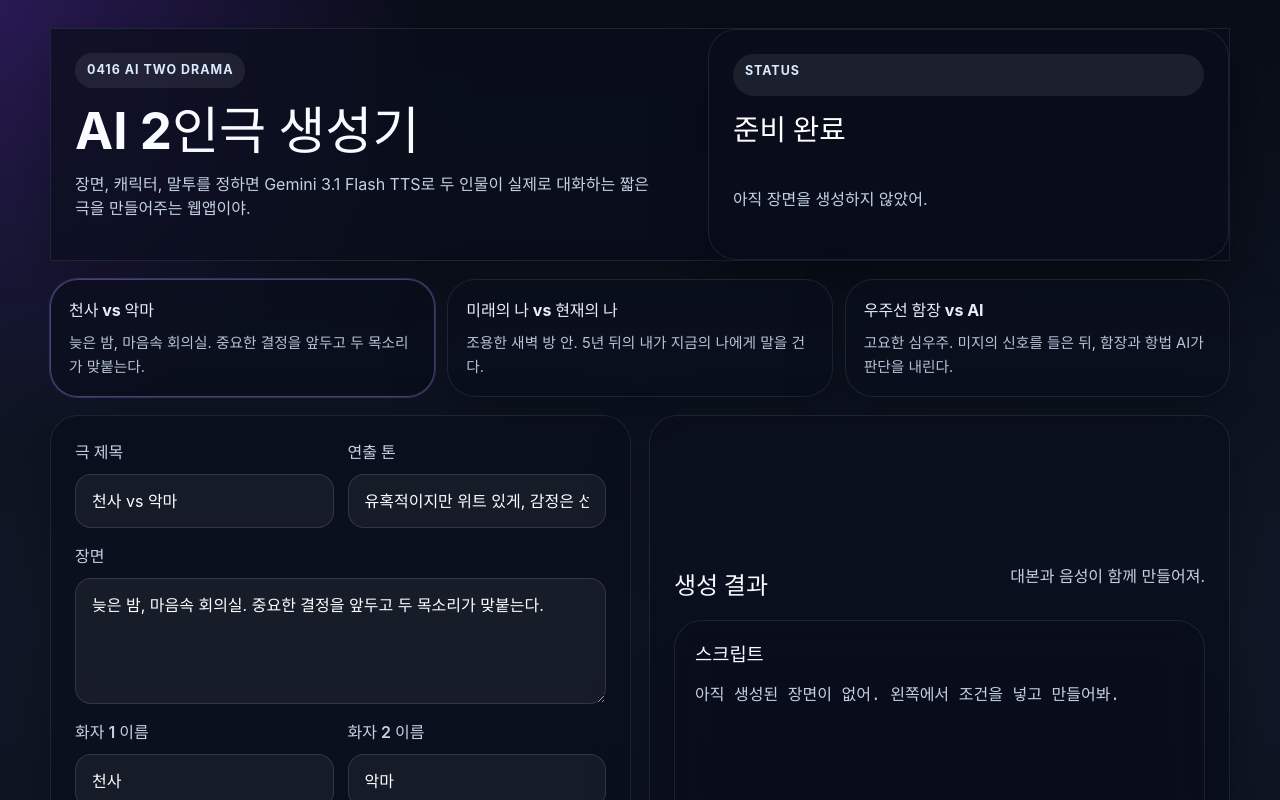
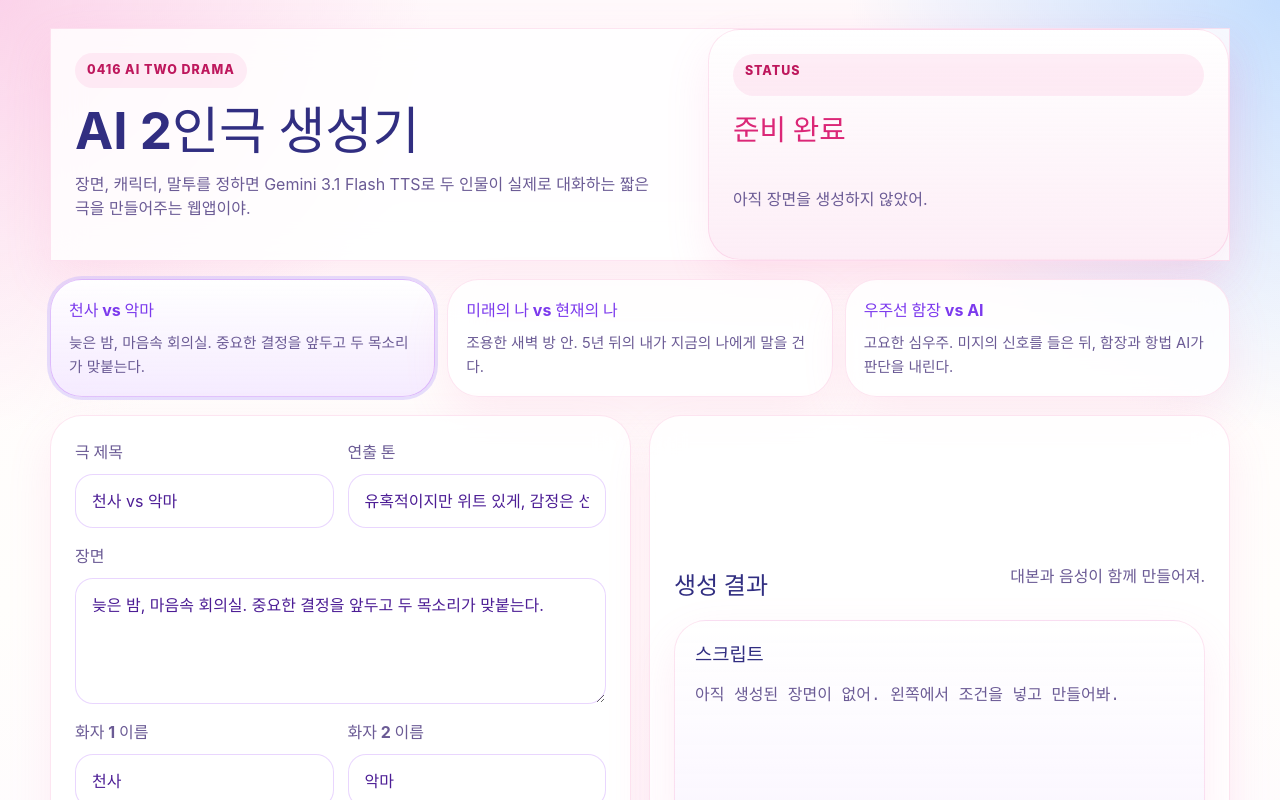
Before and after one commit to qutechoi/0416_ai-two-drama, a React (Vite) app: page / in a window 1280 px wide. Shown: the top 800 px of the page. Built offline with nearby package versions, Linux system fonts and the light colour scheme.

Commit message:
style: brighten app with cute pastel theme

```diff
--- a/src/App.css
+++ b/src/App.css
@@ -2,9 +2,10 @@
   min-height: 100vh;
   padding: 28px;
   background:
-    radial-gradient(circle at top left, rgba(124, 58, 237, 0.28), transparent 24%),
-    radial-gradient(circle at bottom right, rgba(34, 197, 94, 0.18), transparent 20%),
-    linear-gradient(180deg, #090d18 0%, #101827 50%, #090e1a 100%);
+    radial-gradient(circle at top left, rgba(251, 207, 232, 0.9), transparent 24%),
+    radial-gradient(circle at top right, rgba(191, 219, 254, 0.9), transparent 24%),
+    radial-gradient(circle at bottom right, rgba(196, 181, 253, 0.85), transparent 24%),
+    linear-gradient(180deg, #fff9fb 0%, #fffefc 48%, #fdf7ff 100%);
 }
 
 .hero-card,
@@ -13,10 +14,10 @@
 .preset-button,
 .script-card,
 .audio-card {
-  background: rgba(10, 15, 28, 0.72);
-  border: 1px solid rgba(148, 163, 184, 0.14);
-  box-shadow: 0 20px 60px rgba(0, 0, 0, 0.26);
-  backdrop-filter: blur(18px);
+  background: rgba(255, 255, 255, 0.82);
+  border: 1px solid rgba(236, 72, 153, 0.14);
+  box-shadow: 0 18px 45px rgba(244, 114, 182, 0.12);
+  backdrop-filter: blur(16px);
 }
 
 .hero-card,
@@ -38,7 +39,7 @@
 .script-card,
 .audio-card,
 .preset-button {
-  border-radius: 28px;
+  border-radius: 32px;
 }
 
 .hero-copy,
@@ -52,10 +53,10 @@
   display: inline-flex;
   padding: 8px 12px;
   border-radius: 999px;
-  background: rgba(255, 255, 255, 0.08);
-  color: #dbeafe;
+  background: rgba(244, 114, 182, 0.12);
+  color: #be185d;
   font-size: 0.78rem;
-  font-weight: 700;
+  font-weight: 800;
   letter-spacing: 0.08em;
   text-transform: uppercase;
 }
@@ -64,7 +65,7 @@
 .output-head h2,
 .script-card h3,
 .audio-card h3 {
-  color: #f8fbff;
+  color: #312e81;
 }
 
 .hero-copy h1 {
@@ -78,22 +79,26 @@
 .output-head p,
 .script-card pre,
 .audio-card p,
-label span {
-  color: #c5d2e3;
+label span,
+.preset-button span,
+.debug-card,
+.status-card small {
+  color: #6b5b95;
 }
 
 .status-card {
   display: grid;
   gap: 12px;
+  background: linear-gradient(180deg, rgba(255, 255, 255, 0.92), rgba(252, 231, 243, 0.72));
 }
 
 .status-card strong {
-  color: #fff;
+  color: #db2777;
   font-size: 1.8rem;
 }
 
 .status-card small {
-  color: #fca5a5;
+  color: #be123c;
 }
 
 .preset-strip {
@@ -107,22 +112,28 @@ label span {
   padding: 18px;
   text-align: left;
   cursor: pointer;
-  color: #e8eefb;
+  color: #4338ca;
+  transition: transform 0.18s ease, box-shadow 0.18s ease, border-color 0.18s ease;
+}
+
+.preset-button:hover {
+  transform: translateY(-2px);
 }
 
 .preset-button strong {
   display: block;
   margin-bottom: 8px;
+  color: #7c3aed;
 }
 
 .preset-button span {
-  color: #b6c3d7;
   font-size: 0.92rem;
 }
 
 .preset-button.active {
-  border-color: rgba(167, 139, 250, 0.4);
-  box-shadow: 0 0 0 1px rgba(167, 139, 250, 0.26);
+  border-color: rgba(168, 85, 247, 0.35);
+  box-shadow: 0 0 0 3px rgba(196, 181, 253, 0.42);
+  background: linear-gradient(180deg, rgba(255, 255, 255, 0.96), rgba(243, 232, 255, 0.86));
 }
 
 .app-grid {
@@ -157,29 +168,36 @@ label {
 }
 
 label span {
-  font-weight: 600;
+  font-weight: 700;
 }
 
 input,
 textarea,
 select {
   width: 100%;
-  border: 1px solid rgba(255, 255, 255, 0.12);
-  background: rgba(255, 255, 255, 0.05);
-  color: #ffffff;
-  border-radius: 16px;
+  border: 1px solid rgba(216, 180, 254, 0.55);
+  background: rgba(255, 255, 255, 0.95);
+  color: #4c1d95;
+  border-radius: 18px;
   padding: 14px 16px;
   box-sizing: border-box;
+  box-shadow: inset 0 1px 0 rgba(255, 255, 255, 0.6);
+}
+
+input::placeholder,
+textarea::placeholder {
+  color: #a78bfa;
 }
 
 .primary-button {
   border: 0;
-  border-radius: 18px;
+  border-radius: 20px;
   padding: 15px 18px;
-  background: linear-gradient(135deg, #c4b5fd, #93c5fd 55%, #86efac);
-  color: #09111f;
+  background: linear-gradient(135deg, #f9a8d4, #c4b5fd 52%, #93c5fd);
+  color: #4a044e;
   font-weight: 800;
   cursor: pointer;
+  box-shadow: 0 14px 30px rgba(244, 114, 182, 0.18);
 }
 
 .primary-button:disabled {
@@ -203,6 +221,7 @@ select {
 .script-card,
 .audio-card {
   padding: 20px;
+  background: linear-gradient(180deg, rgba(255, 255, 255, 0.96), rgba(250, 245, 255, 0.9));
 }
 
 .script-card pre {
@@ -215,6 +234,7 @@ select {
 .audio-player {
   width: 100%;
   margin-top: 14px;
+  filter: saturate(1.05);
 }
 
 .audio-actions {
@@ -226,24 +246,24 @@ select {
   align-items: center;
   justify-content: center;
   padding: 12px 16px;
-  border-radius: 14px;
-  background: rgba(255, 255, 255, 0.08);
-  color: #eef4ff;
+  border-radius: 16px;
+  background: rgba(236, 72, 153, 0.1);
+  color: #be185d;
   text-decoration: none;
-  font-weight: 700;
+  font-weight: 800;
 }
 
 .debug-card {
   margin-top: 14px;
   padding: 14px;
-  border-radius: 16px;
-  background: rgba(255, 255, 255, 0.05);
-  color: #d7e3f3;
+  border-radius: 18px;
+  background: rgba(243, 232, 255, 0.72);
 }
 
 .debug-card strong {
   display: block;
   margin-bottom: 8px;
+  color: #6d28d9;
 }
 
 .debug-card ul {
--- a/src/index.css
+++ b/src/index.css
@@ -1,9 +1,9 @@
 :root {
-  font-family: Inter, system-ui, -apple-system, BlinkMacSystemFont, 'Segoe UI', sans-serif;
+  font-family: 'Pretendard', Inter, system-ui, -apple-system, BlinkMacSystemFont, 'Segoe UI', sans-serif;
   line-height: 1.5;
   font-weight: 400;
-  color: #eef4ff;
-  background: #0b1020;
+  color: #5b4b8a;
+  background: #fff8fc;
   font-synthesis: none;
   text-rendering: optimizeLegibility;
   -webkit-font-smoothing: antialiased;
```
